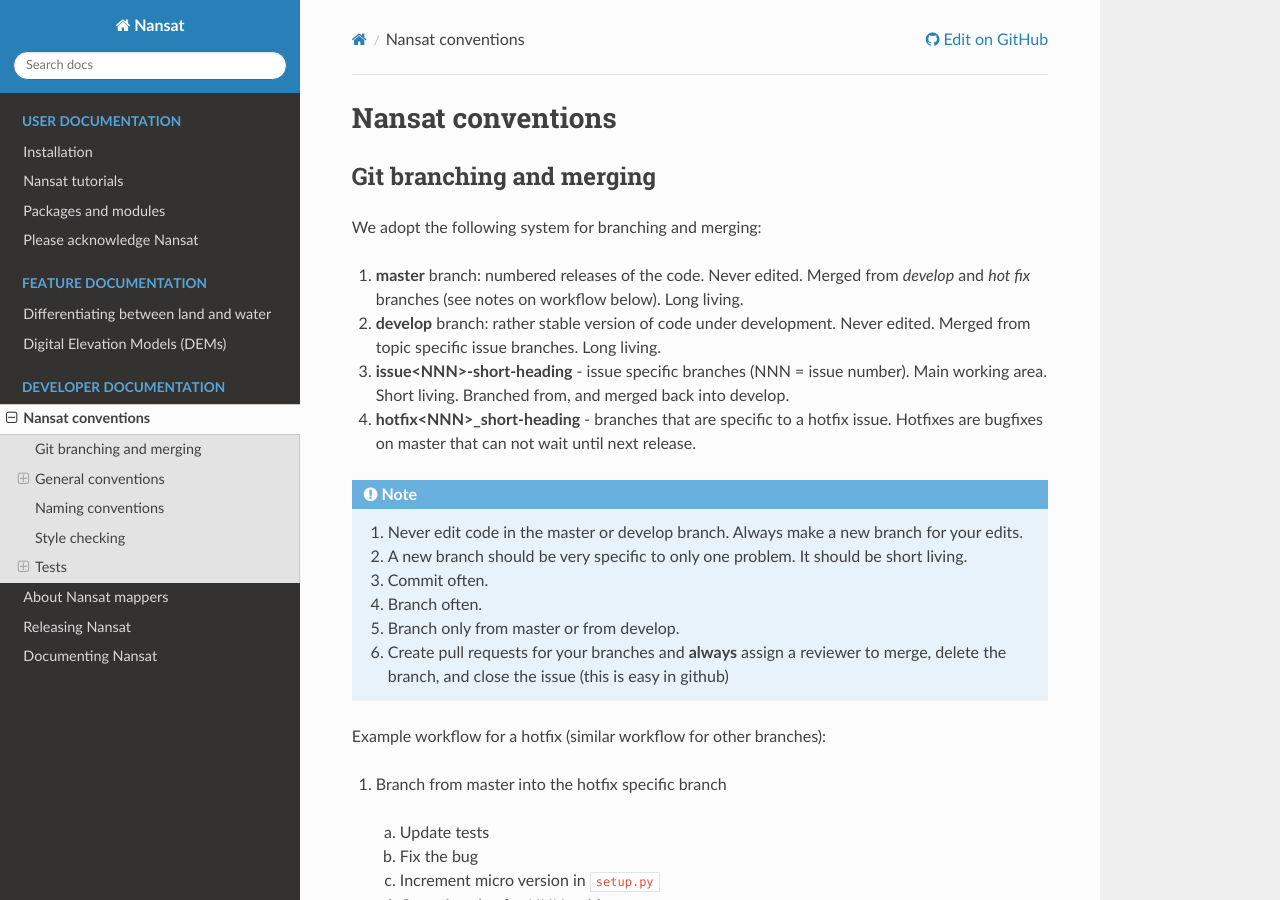
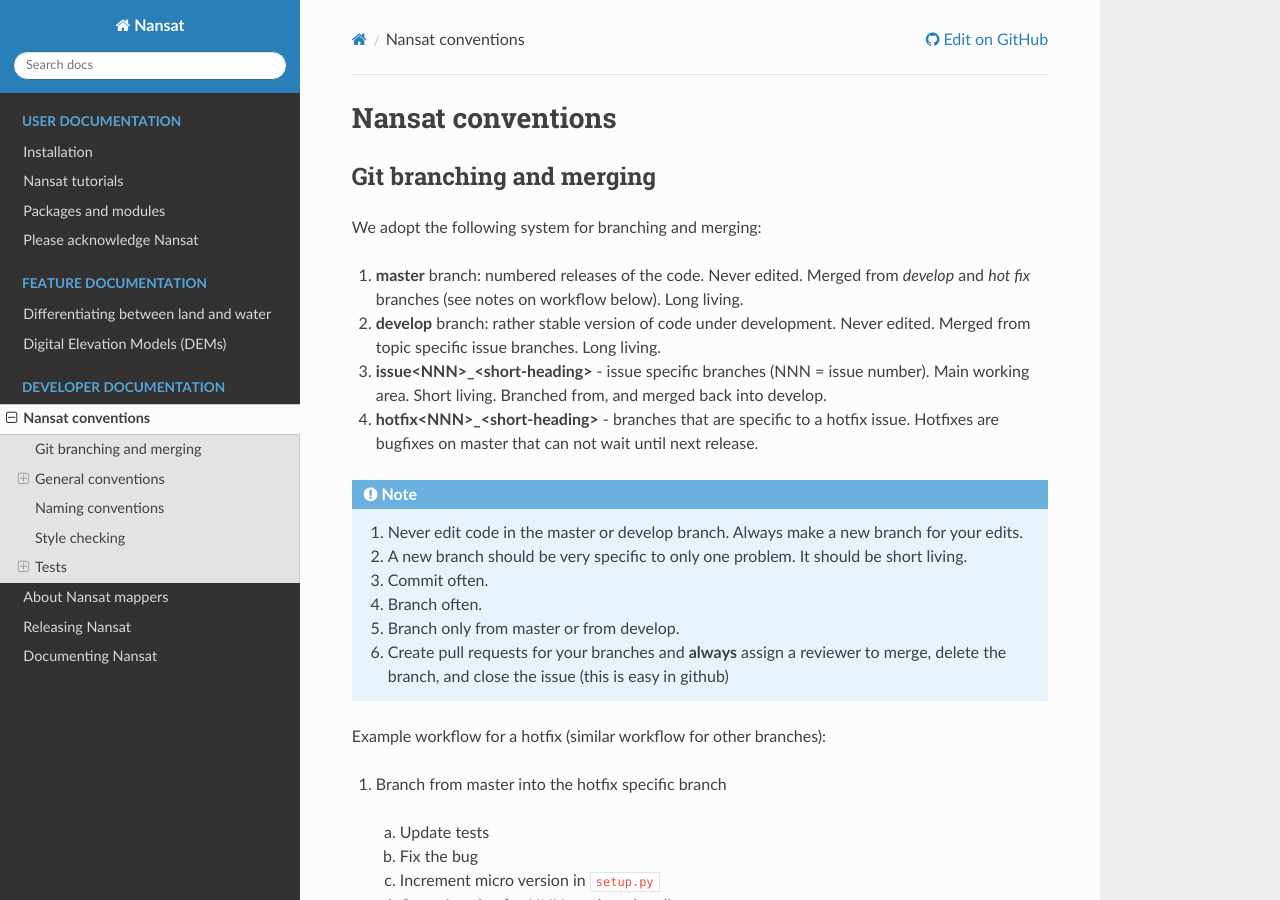
Before and after one commit to nansencenter/nansat, a Sphinx documentation site: the page built from docs/source/conventions.rst, in a window 1280 px wide and 900 px high. Built offline with Sphinx 7.4.7 and the Read the Docs theme 2.0.0, drawn with Linux system fonts in a browser that asks for light colours; part of the change alters nothing that is shown; some of the changed text lies outside the part shown.

```diff
--- a/docs/source/conventions.rst
+++ b/docs/source/conventions.rst
@@ -8,8 +8,8 @@ We adopt the following system for branching and merging:
 
 1. **master** branch: numbered releases of the code. Never edited. Merged from *develop* and *hot fix* branches (see notes on workflow below). Long living.
 2. **develop** branch: rather stable version of code under development. Never edited. Merged from topic specific issue branches. Long living.
-3. **issue<NNN>-short-heading** - issue specific branches (NNN = issue number). Main working area. Short living. Branched from, and merged back into develop.
-4. **hotfix<NNN>_short-heading** - branches that are specific to a hotfix issue. Hotfixes are bugfixes on master that can not wait until next release.
+3. **issue<NNN>_<short-heading>** - issue specific branches (NNN = issue number). Main working area. Short living. Branched from, and merged back into develop.
+4. **hotfix<NNN>_<short-heading>** - branches that are specific to a hotfix issue. Hotfixes are bugfixes on master that can not wait until next release.
 
 .. note::
 
@@ -26,7 +26,7 @@ Example workflow for a hotfix (similar workflow for other branches):
   a) Update tests
   b) Fix the bug
   c) Increment micro version in ``setup.py``
-  d) Commit to hotfix<NNN>_title
+  d) Commit to hotfix<NNN>_<short-heading>
 2. Pull and merge master into your branch, test, and push
 3. Go to `<https://github.com/nansencenter/nansat>`_ and add a pull request for the newly pushed
    branch and assign a reviewer
```
